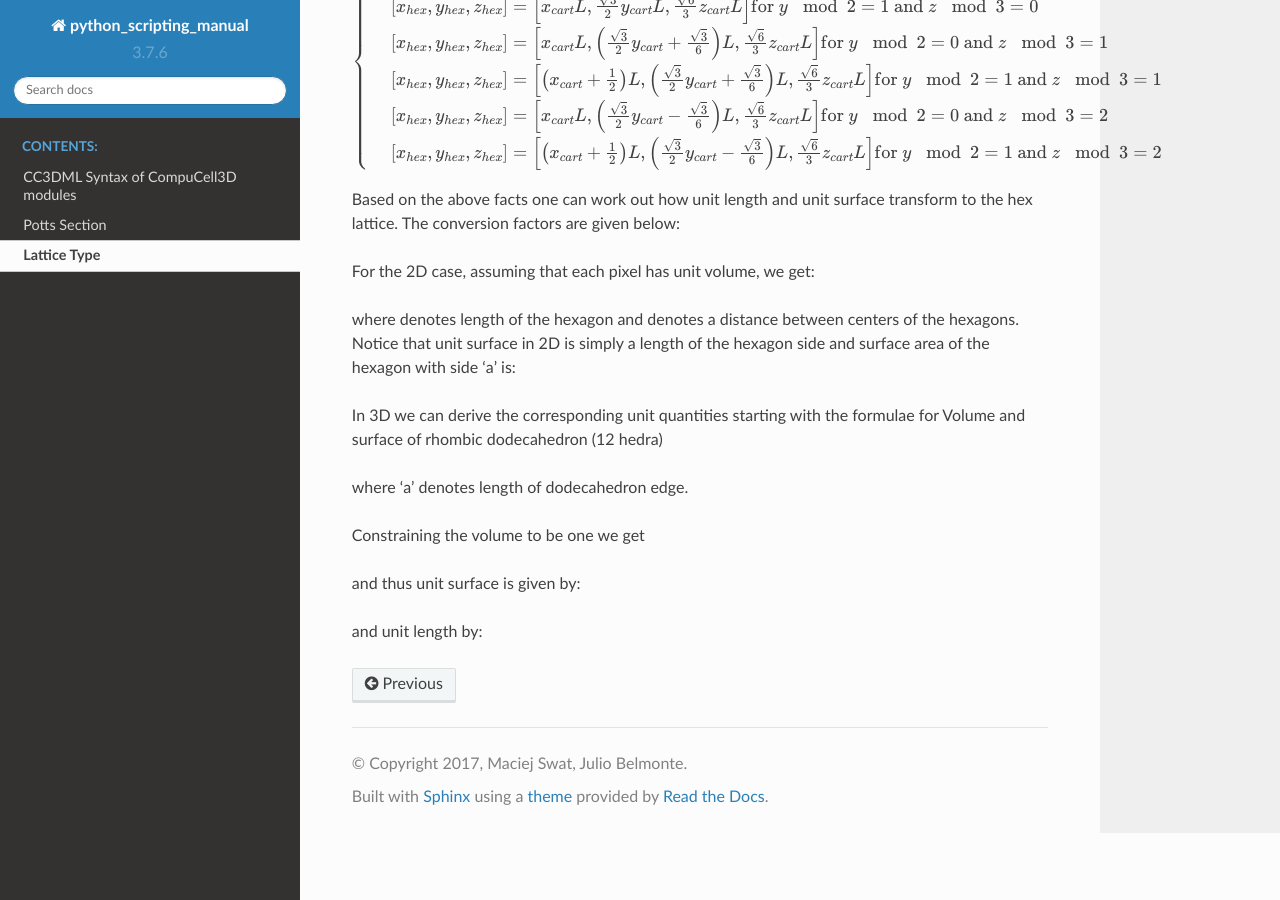
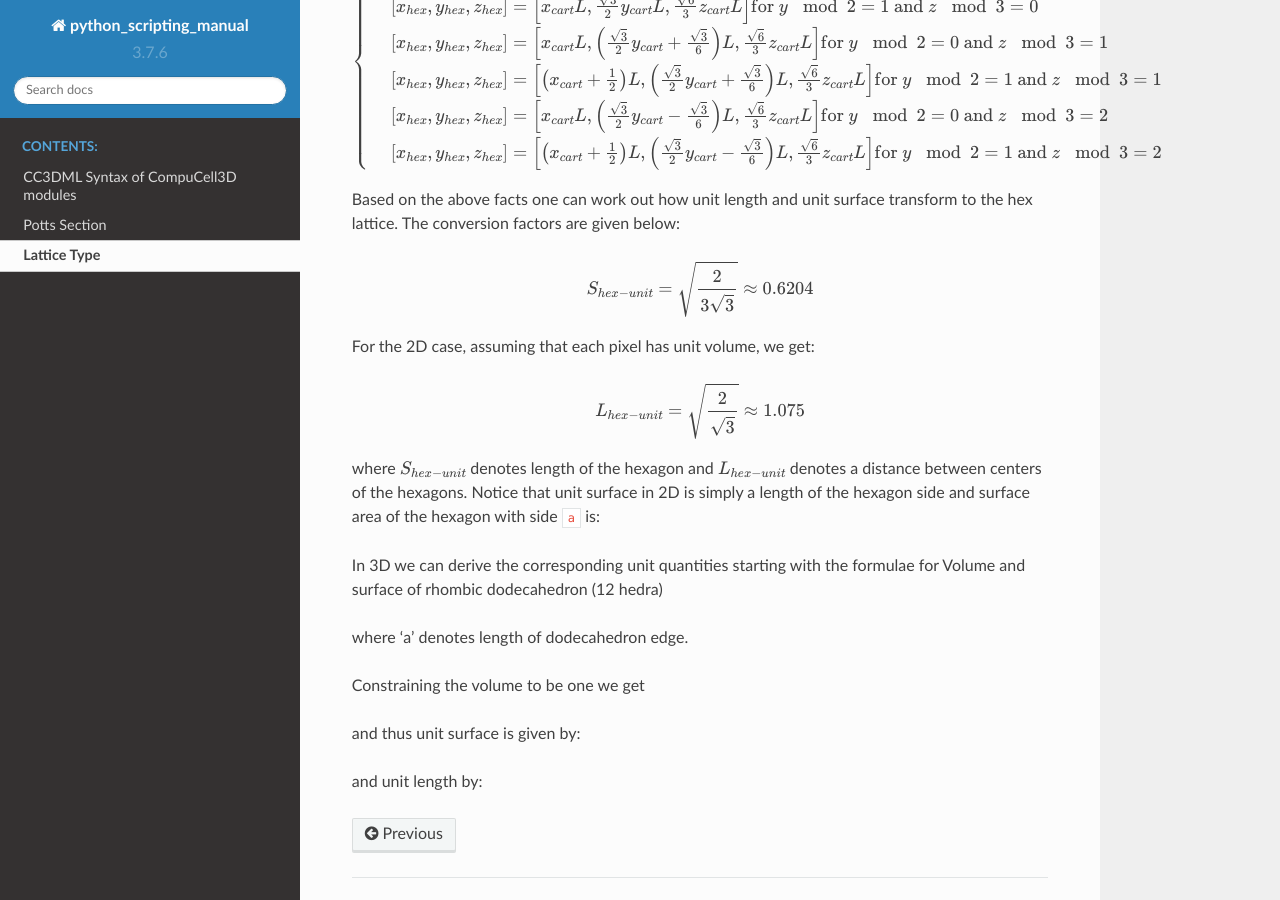
Before and after one commit to CompuCell3D/CompuCell3DReferenceManual, a Sphinx documentation site: the page built from docs/lattice_type.rst, in a window 1280 px wide and 900 px high, scrolled down 735 px. Built offline with Sphinx 7.4.7 and the Read the Docs theme 2.0.0, drawn with Linux system fonts in a browser that asks for light colours.

Commit message:
added lattice type

```diff
--- a/docs/lattice_type.rst
+++ b/docs/lattice_type.rst
@@ -46,11 +46,26 @@ Based on the above facts one can work out how unit length and unit
 surface transform to the hex lattice. The conversion factors are given
 below:
 
+.. math::
+   :nowrap:
+
+   \begin{eqnarray}
+      S_{hex-unit}=\sqrt[]{\frac{2}{3\sqrt[]{3}}}\approx 0.6204
+   \end{eqnarray}
+
 For the 2D case, assuming that each pixel has unit volume, we get:
 
-where denotes length of the hexagon and denotes a distance between
+.. math::
+   :nowrap:
+
+   \begin{eqnarray}
+      L_{hex-unit}=\sqrt[]{\frac{2}{\sqrt[]{3}}}\approx 1.075
+   \end{eqnarray}
+
+
+where :math:`S_{hex-unit}` denotes length of the hexagon and :math:`L_{hex-unit}` denotes a distance between
 centers of the hexagons. Notice that unit surface in 2D is simply a
-length of the hexagon side and surface area of the hexagon with side 'a'
+length of the hexagon side and surface area of the hexagon with side ``a``
 is:
 
 In 3D we can derive the corresponding unit quantities starting with the
```
